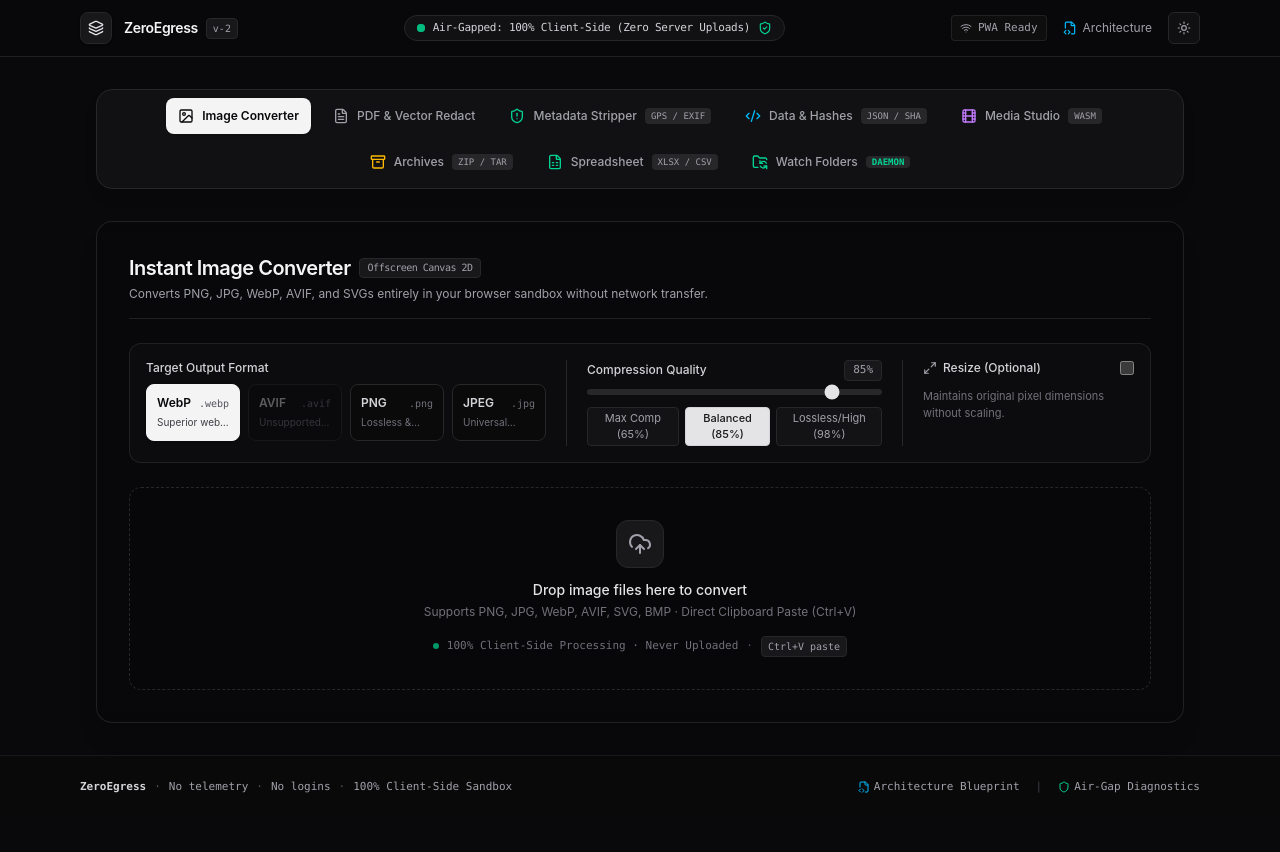
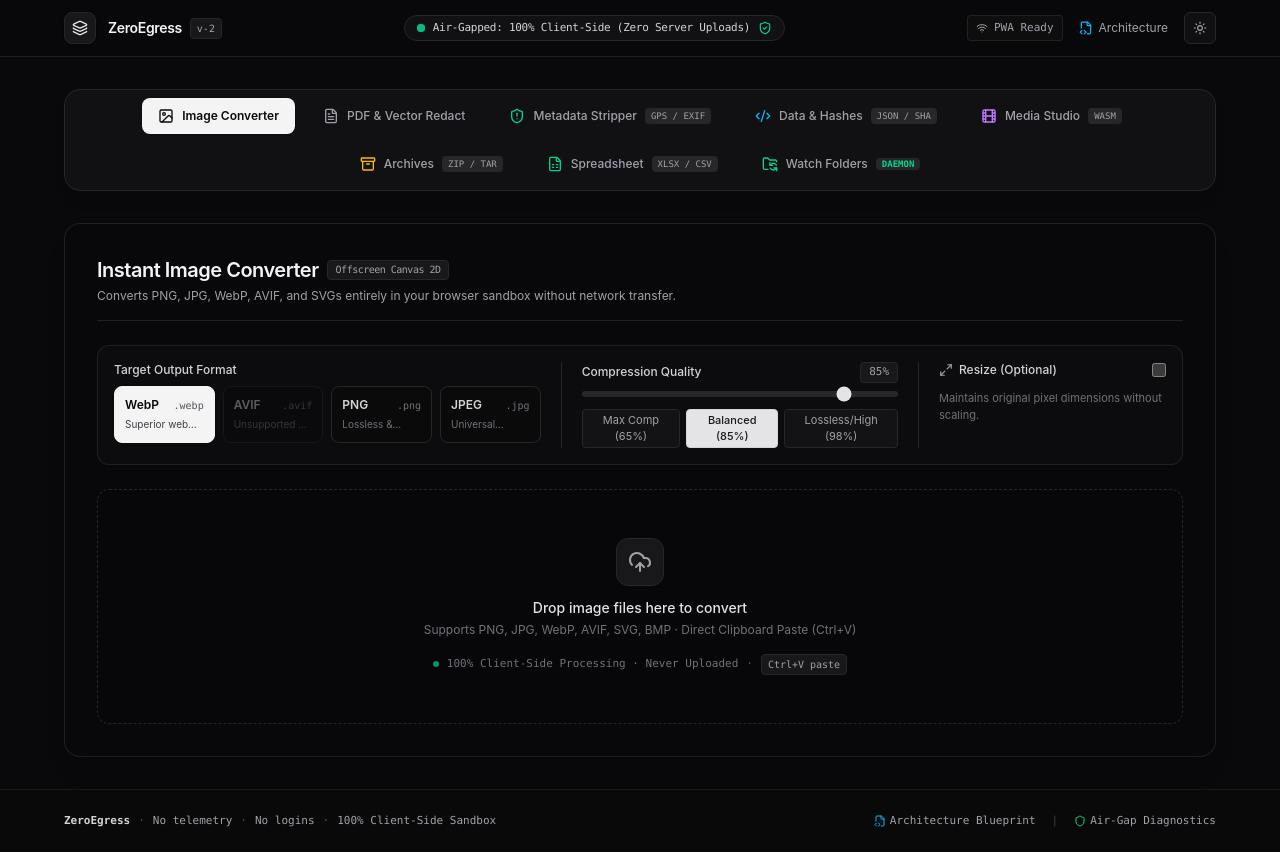
Before and after one commit to Arka-124/ZeroEgress, a React (Vite) app: page / in a window 1280 px wide. Before the commit the page ends 818 px from the top, so only its background shows below. Built offline with nearby package versions, Linux system fonts and the light colour scheme.

Commit message:
fix(layout): widen container to max-w-[1600px] and eliminate large side gutters on widescreen displays

```diff
--- a/src/App.tsx
+++ b/src/App.tsx
@@ -149,16 +149,16 @@
       />
 
       {/* Main Container */}
-      <main className="flex-1 w-full max-w-6xl mx-auto px-4 sm:px-6 lg:px-8 py-6 sm:py-8 space-y-6 sm:space-y-8">
-        {/* Tool Switcher Navigation (Clean multi-row wrap / 2-col mobile grid) */}
+      <main className="flex-1 w-full max-w-[1600px] mx-auto px-4 sm:px-6 lg:px-12 xl:px-16 py-6 sm:py-8 space-y-6 sm:space-y-8">
+        {/* Tool Switcher Navigation (Clean multi-row wrap / 2-col mobile grid / spacious widescreen) */}
         <nav
           aria-label="Tool Switcher"
-          className="w-full grid grid-cols-2 sm:flex sm:flex-wrap sm:items-center sm:justify-center gap-2 sm:gap-2.5 p-1.5 sm:p-2 rounded-2xl border border-zinc-800 bg-zinc-900/60 backdrop-blur-sm shadow-lg"
+          className="w-full grid grid-cols-2 sm:flex sm:flex-wrap sm:items-center sm:justify-center gap-2 sm:gap-2.5 lg:gap-3 p-1.5 sm:p-2 rounded-2xl border border-zinc-800 bg-zinc-900/60 backdrop-blur-sm shadow-lg"
         >
           <button
             type="button"
             onClick={() => setActiveTool('image')}
-            className={`flex items-center justify-between sm:justify-start gap-1.5 sm:gap-2 px-2.5 sm:px-3 py-2 sm:py-1.5 text-xs font-medium rounded-lg transition-all duration-150 cursor-pointer min-h-[42px] sm:min-h-[36px] ${
+            className={`flex items-center justify-between sm:justify-start gap-1.5 sm:gap-2 px-2.5 sm:px-3 lg:px-3.5 xl:px-4 py-2 sm:py-1.5 lg:py-2 text-xs font-medium rounded-lg transition-all duration-150 cursor-pointer min-h-[42px] sm:min-h-[36px] ${
               activeTool === 'image'
                 ? 'bg-zinc-100 text-zinc-950 shadow-sm font-semibold'
                 : 'text-zinc-400 hover:text-zinc-200 hover:bg-zinc-800/40'
@@ -173,7 +173,7 @@
           <button
             type="button"
             onClick={() => setActiveTool('pdf')}
-            className={`flex items-center justify-between sm:justify-start gap-1.5 sm:gap-2 px-2.5 sm:px-3 py-2 sm:py-1.5 text-xs font-medium rounded-lg transition-all duration-150 cursor-pointer min-h-[42px] sm:min-h-[36px] ${
+            className={`flex items-center justify-between sm:justify-start gap-1.5 sm:gap-2 px-2.5 sm:px-3 lg:px-3.5 xl:px-4 py-2 sm:py-1.5 lg:py-2 text-xs font-medium rounded-lg transition-all duration-150 cursor-pointer min-h-[42px] sm:min-h-[36px] ${
               activeTool === 'pdf'
                 ? 'bg-zinc-100 text-zinc-950 shadow-sm font-semibold'
                 : 'text-zinc-400 hover:text-zinc-200 hover:bg-zinc-800/40'
@@ -200,7 +200,7 @@
           <button
             type="button"
             onClick={() => setActiveTool('metadata')}
-            className={`flex items-center justify-between sm:justify-start gap-1.5 sm:gap-2 px-2.5 sm:px-3 py-2 sm:py-1.5 text-xs font-medium rounded-lg transition-all duration-150 cursor-pointer min-h-[42px] sm:min-h-[36px] ${
+            className={`flex items-center justify-between sm:justify-start gap-1.5 sm:gap-2 px-2.5 sm:px-3 lg:px-3.5 xl:px-4 py-2 sm:py-1.5 lg:py-2 text-xs font-medium rounded-lg transition-all duration-150 cursor-pointer min-h-[42px] sm:min-h-[36px] ${
               activeTool === 'metadata'
                 ? 'bg-zinc-100 text-zinc-950 shadow-sm font-semibold'
                 : 'text-zinc-400 hover:text-zinc-200 hover:bg-zinc-800/40'
@@ -224,7 +224,7 @@
           <button
             type="button"
             onClick={() => setActiveTool('data')}
-            className={`flex items-center justify-between sm:justify-start gap-1.5 sm:gap-2 px-2.5 sm:px-3 py-2 sm:py-1.5 text-xs font-medium rounded-lg transition-all duration-150 cursor-pointer min-h-[42px] sm:min-h-[36px] ${
+            className={`flex items-center justify-between sm:justify-start gap-1.5 sm:gap-2 px-2.5 sm:px-3 lg:px-3.5 xl:px-4 py-2 sm:py-1.5 lg:py-2 text-xs font-medium rounded-lg transition-all duration-150 cursor-pointer min-h-[42px] sm:min-h-[36px] ${
               activeTool === 'data'
                 ? 'bg-zinc-100 text-zinc-950 shadow-sm font-semibold'
                 : 'text-zinc-400 hover:text-zinc-200 hover:bg-zinc-800/40'
@@ -248,7 +248,7 @@
           <button
             type="button"
             onClick={() => setActiveTool('media')}
-            className={`flex items-center justify-between sm:justify-start gap-1.5 sm:gap-2 px-2.5 sm:px-3 py-2 sm:py-1.5 text-xs font-medium rounded-lg transition-all duration-150 cursor-pointer min-h-[42px] sm:min-h-[36px] ${
+            className={`flex items-center justify-between sm:justify-start gap-1.5 sm:gap-2 px-2.5 sm:px-3 lg:px-3.5 xl:px-4 py-2 sm:py-1.5 lg:py-2 text-xs font-medium rounded-lg transition-all duration-150 cursor-pointer min-h-[42px] sm:min-h-[36px] ${
               activeTool === 'media'
                 ? 'bg-zinc-100 text-zinc-950 shadow-sm font-semibold'
                 : 'text-zinc-400 hover:text-zinc-200 hover:bg-zinc-800/40'
@@ -272,7 +272,7 @@
           <button
             type="button"
             onClick={() => setActiveTool('archives')}
-            className={`flex items-center justify-between sm:justify-start gap-1.5 sm:gap-2 px-2.5 sm:px-3 py-2 sm:py-1.5 text-xs font-medium rounded-lg transition-all duration-150 cursor-pointer min-h-[42px] sm:min-h-[36px] ${
+            className={`flex items-center justify-between sm:justify-start gap-1.5 sm:gap-2 px-2.5 sm:px-3 lg:px-3.5 xl:px-4 py-2 sm:py-1.5 lg:py-2 text-xs font-medium rounded-lg transition-all duration-150 cursor-pointer min-h-[42px] sm:min-h-[36px] ${
               activeTool === 'archives'
                 ? 'bg-zinc-100 text-zinc-950 shadow-sm font-semibold'
                 : 'text-zinc-400 hover:text-zinc-200 hover:bg-zinc-800/40'
@@ -296,7 +296,7 @@
           <button
             type="button"
             onClick={() => setActiveTool('spreadsheet')}
-            className={`flex items-center justify-between sm:justify-start gap-1.5 sm:gap-2 px-2.5 sm:px-3 py-2 sm:py-1.5 text-xs font-medium rounded-lg transition-all duration-150 cursor-pointer min-h-[42px] sm:min-h-[36px] ${
+            className={`flex items-center justify-between sm:justify-start gap-1.5 sm:gap-2 px-2.5 sm:px-3 lg:px-3.5 xl:px-4 py-2 sm:py-1.5 lg:py-2 text-xs font-medium rounded-lg transition-all duration-150 cursor-pointer min-h-[42px] sm:min-h-[36px] ${
               activeTool === 'spreadsheet'
                 ? 'bg-zinc-100 text-zinc-950 shadow-sm font-semibold'
                 : 'text-zinc-400 hover:text-zinc-200 hover:bg-zinc-800/40'
@@ -320,7 +320,7 @@
           <button
             type="button"
             onClick={() => setActiveTool('watchfolders')}
-            className={`flex items-center justify-between sm:justify-start gap-1.5 sm:gap-2 px-2.5 sm:px-3 py-2 sm:py-1.5 text-xs font-medium rounded-lg transition-all duration-150 cursor-pointer min-h-[42px] sm:min-h-[36px] ${
+            className={`flex items-center justify-between sm:justify-start gap-1.5 sm:gap-2 px-2.5 sm:px-3 lg:px-3.5 xl:px-4 py-2 sm:py-1.5 lg:py-2 text-xs font-medium rounded-lg transition-all duration-150 cursor-pointer min-h-[42px] sm:min-h-[36px] ${
               activeTool === 'watchfolders'
                 ? 'bg-zinc-100 text-zinc-950 shadow-sm font-semibold'
                 : 'text-zinc-400 hover:text-zinc-200 hover:bg-zinc-800/40'
@@ -398,7 +398,7 @@
 
       {/* Utilitarian Footer */}
       <footer className="border-t border-zinc-900 bg-zinc-950/90 py-6 text-xs text-zinc-400 transition-colors">
-        <div className="max-w-6xl w-full mx-auto px-4 flex flex-col sm:flex-row items-center justify-between gap-4 font-mono text-[11px]">
+        <div className="w-full max-w-[1600px] mx-auto px-4 sm:px-6 lg:px-12 xl:px-16 flex flex-col sm:flex-row items-center justify-between gap-4 font-mono text-[11px]">
           <div className="flex flex-wrap items-center justify-center sm:justify-start gap-2 text-zinc-400 text-center sm:text-left">
             <span className="font-semibold text-zinc-300">ZeroEgress</span>
             <span className="text-zinc-600">·</span>
--- a/src/components/DataTools/DataTools.tsx
+++ b/src/components/DataTools/DataTools.tsx
@@ -447,7 +447,7 @@
               </div>
 
               {/* Editor Textarea with Line Numbers */}
-              <div className="relative flex-1 min-h-[380px] max-h-[540px] flex font-mono text-xs overflow-hidden bg-zinc-950/40">
+              <div className="relative flex-1 min-h-[380px] lg:min-h-[480px] max-h-[540px] lg:max-h-[640px] flex font-mono text-xs overflow-hidden bg-zinc-950/40">
                 {/* Gutter */}
                 <div
                   ref={inputLineGutterRef}
@@ -576,7 +576,7 @@
               </div>
 
               {/* Output Preview Area */}
-              <div className="relative flex-1 min-h-[380px] max-h-[540px] flex font-mono text-xs overflow-hidden bg-zinc-950/60">
+              <div className="relative flex-1 min-h-[380px] lg:min-h-[480px] max-h-[540px] lg:max-h-[640px] flex font-mono text-xs overflow-hidden bg-zinc-950/60">
                 {conversionError ? (
                   <div className="flex-1 p-6 flex flex-col items-center justify-center text-center">
                     <div className="w-10 h-10 rounded-full bg-rose-500/10 border border-rose-500/30 flex items-center justify-center text-rose-400 mb-3">
--- a/src/components/Header.tsx
+++ b/src/components/Header.tsx
@@ -48,7 +48,7 @@
 
   return (
     <header className="sticky top-0 z-40 w-full border-b border-zinc-800/80 bg-zinc-950/80 backdrop-blur-md transition-colors">
-      <div className="max-w-6xl mx-auto px-4 h-14 flex items-center justify-between gap-4">
+      <div className="w-full max-w-[1600px] mx-auto px-4 sm:px-6 lg:px-12 xl:px-16 h-14 flex items-center justify-between gap-4">
         {/* Left: Brand Identity */}
         <div className="flex items-center gap-3">
           <div className="w-8 h-8 rounded-lg bg-zinc-900 border border-zinc-800 flex items-center justify-center text-zinc-100 shadow-sm">
--- a/src/components/ImageConverter/ImageConverter.tsx
+++ b/src/components/ImageConverter/ImageConverter.tsx
@@ -476,7 +476,7 @@
                   </div>
 
                   <div className="min-w-0">
-                    <p className="text-xs font-medium text-zinc-200 truncate max-w-xs sm:max-w-md">
+                    <p className="text-xs font-medium text-zinc-200 truncate max-w-xs sm:max-w-md md:max-w-lg lg:max-w-xl xl:max-w-2xl">
                       {item.file.name}
                     </p>
                     <div className="flex items-center gap-2 text-[11px] text-zinc-500 font-mono mt-0.5">
--- a/src/components/PdfTools/PdfTools.tsx
+++ b/src/components/PdfTools/PdfTools.tsx
@@ -680,7 +680,7 @@
                         <FileText className="w-4 h-4" />
                       </div>
                       <div className="min-w-0">
-                        <p className="text-xs font-medium text-zinc-200 truncate max-w-sm sm:max-w-md">
+                        <p className="text-xs font-medium text-zinc-200 truncate max-w-sm sm:max-w-md md:max-w-lg lg:max-w-xl xl:max-w-2xl">
                           {item.name}
                         </p>
                         <div className="flex items-center gap-2 text-[11px] text-zinc-500 font-mono mt-0.5">
--- a/src/components/SpreadsheetConverter/SpreadsheetConverter.tsx
+++ b/src/components/SpreadsheetConverter/SpreadsheetConverter.tsx
@@ -230,7 +230,7 @@
               </div>
 
               {/* Scrollable table view */}
-              <div className="w-full max-w-full overflow-x-auto overflow-y-auto max-h-64 rounded-lg border border-zinc-800 bg-zinc-950/80">
+              <div className="w-full max-w-full overflow-x-auto overflow-y-auto max-h-64 lg:max-h-96 xl:max-h-[440px] rounded-lg border border-zinc-800 bg-zinc-950/80">
                 {currentSheetInfo.previewRows.length > 0 ? (
                   <table className="w-full text-left text-[11px] font-mono text-zinc-300 divide-y divide-zinc-800">
                     {/* Header Row */}
--- a/src/components/ui/Dropzone.tsx
+++ b/src/components/ui/Dropzone.tsx
@@ -87,7 +87,7 @@
       onDragLeave={handleDragLeave}
       onDrop={handleDrop}
       onClick={() => fileInputRef.current?.click()}
-      className={`relative group cursor-pointer border border-dashed rounded-xl p-5 sm:p-8 transition-all duration-200 text-center select-none ${
+      className={`relative group cursor-pointer border border-dashed rounded-xl p-5 sm:p-8 lg:p-10 xl:p-12 transition-all duration-200 text-center select-none w-full ${
         isDragging
           ? 'border-zinc-300 bg-zinc-900/80 scale-[1.005]'
           : 'border-zinc-800 bg-zinc-950/40 hover:border-zinc-700 hover:bg-zinc-900/30'
```
Also changed, not shown: src/components/MediaTools/MediaTools.tsx (+4 -4 lines).
